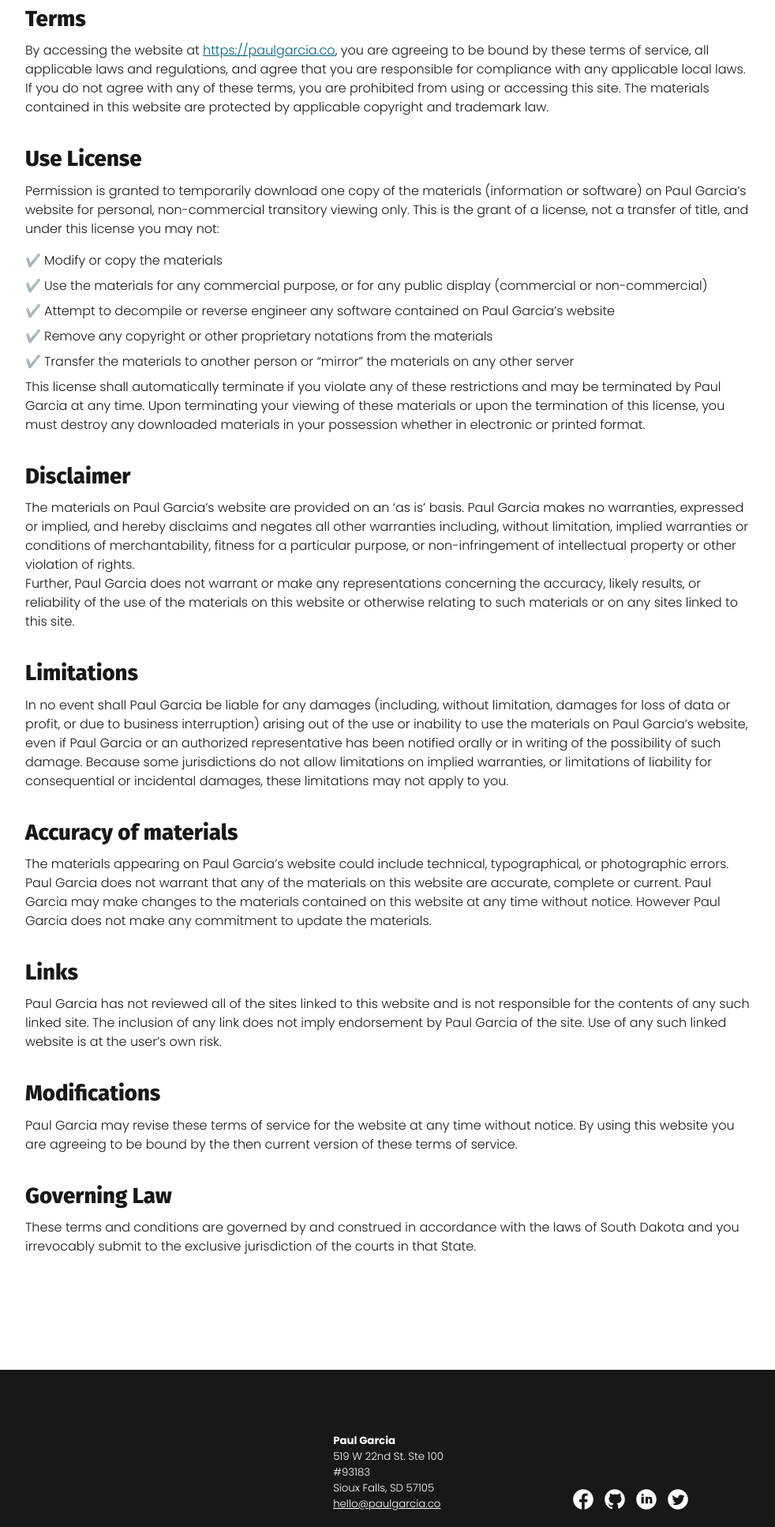
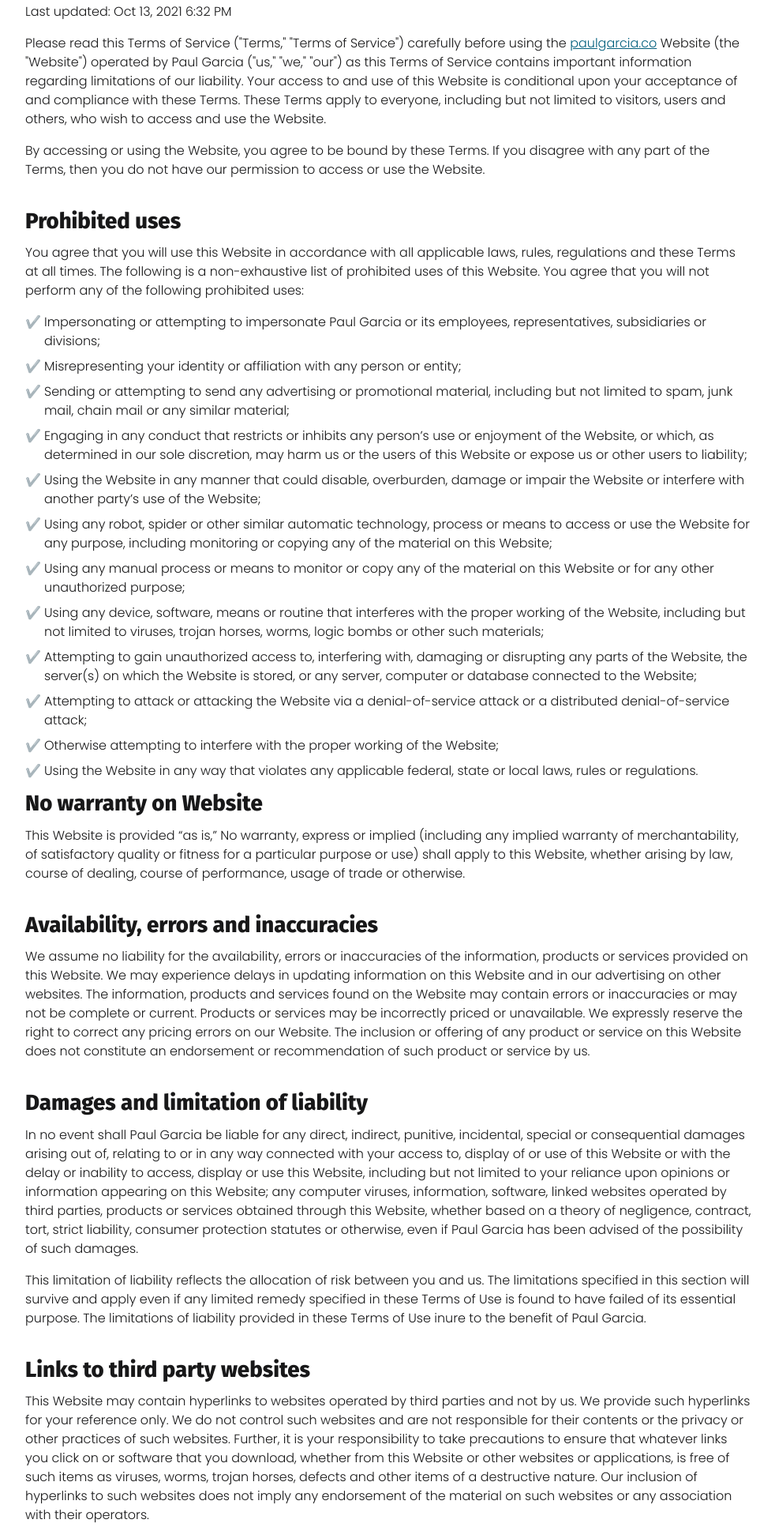
Before and after one commit to gp22/frontera-digital, a Gatsby site: page /terms-of-service in a window 1280 px wide. Shown: the part 229-2162 px from the top of the page at 79% size, without its empty margins (148-1130 px from the left). Built offline with nearby package versions, Linux system fonts and the light colour scheme; Gatsby itself is replaced by a stand-in of ours.

Commit message:
Add Termageddon terms of service

```diff
--- a/src/markdown/pages/terms.md
+++ b/src/markdown/pages/terms.md
@@ -4,43 +4,87 @@ title: Terms of Service
 path: /terms-of-service
 ---
 
-## Terms
+Last updated: Oct 13, 2021 6:32 PM
 
-By accessing the website at [https://paulgarcia.co](https://paulgarcia.co/), you are agreeing to be bound by these terms of service, all applicable laws and regulations, and agree that you are responsible for compliance with any applicable local laws. If you do not agree with any of these terms, you are prohibited from using or accessing this site. The materials contained in this website are protected by applicable copyright and trademark law.
+Please read this Terms of Service ("Terms," "Terms of Service") carefully before using the [paulgarcia.co](https://paulgarcia.co/) Website (the "Website") operated by Paul Garcia ("us," "we," "our") as this Terms of Service contains important information regarding limitations of our liability. Your access to and use of this Website is conditional upon your acceptance of and compliance with these Terms. These Terms apply to everyone, including but not limited to visitors, users and others, who wish to access and use the Website.
 
-## Use License
+By accessing or using the Website, you agree to be bound by these Terms. If you disagree with any part of the Terms, then you do not have our permission to access or use the Website.
 
-Permission is granted to temporarily download one copy of the materials (information or software) on Paul Garcia’s website for personal, non-commercial transitory viewing only. This is the grant of a license, not a transfer of title, and under this license you may not:
+## Prohibited uses
 
--   Modify or copy the materials
--   Use the materials for any commercial purpose, or for any public display (commercial or non-commercial)
--   Attempt to decompile or reverse engineer any software contained on Paul Garcia’s website
--   Remove any copyright or other proprietary notations from the materials
--   Transfer the materials to another person or “mirror” the materials on any other server
+You agree that you will use this Website in accordance with all applicable laws, rules, regulations and these Terms at all times. The following is a non-exhaustive list of prohibited uses of this Website. You agree that you will not perform any of the following prohibited uses:
 
-This license shall automatically terminate if you violate any of these restrictions and may be terminated by Paul Garcia at any time. Upon terminating your viewing of these materials or upon the termination of this license, you must destroy any downloaded materials in your possession whether in electronic or printed format.
+1. Impersonating or attempting to impersonate Paul Garcia or its employees, representatives, subsidiaries or divisions;
+2. Misrepresenting your identity or affiliation with any person or entity;
+3. Sending or attempting to send any advertising or promotional material, including but not limited to spam, junk mail, chain mail or any similar material;
+4. Engaging in any conduct that restricts or inhibits any person’s use or enjoyment of the Website, or which, as determined in our sole discretion, may harm us or the users of this Website or expose us or other users to liability;
+5. Using the Website in any manner that could disable, overburden, damage or impair the Website or interfere with another party’s use of the Website;
+6. Using any robot, spider or other similar automatic technology, process or means to access or use the Website for any purpose, including monitoring or copying any of the material on this Website;
+7. Using any manual process or means to monitor or copy any of the material on this Website or for any other unauthorized purpose;
+8. Using any device, software, means or routine that interferes with the proper working of the Website, including but not limited to viruses, trojan horses, worms, logic bombs or other such materials;
+9. Attempting to gain unauthorized access to, interfering with, damaging or disrupting any parts of the Website, the server(s) on which the Website is stored, or any server, computer or database connected to the Website;
+10. Attempting to attack or attacking the Website via a denial-of-service attack or a distributed denial-of-service attack;
+11. Otherwise attempting to interfere with the proper working of the Website;
+12. Using the Website in any way that violates any applicable federal, state or local laws, rules or regulations.
 
-## Disclaimer
+## No warranty on Website
 
-The materials on Paul Garcia’s website are provided on an ‘as is’ basis. Paul Garcia makes no warranties, expressed or implied, and hereby disclaims and negates all other warranties including, without limitation, implied warranties or conditions of merchantability, fitness for a particular purpose, or non-infringement of intellectual property or other violation of rights.
-Further, Paul Garcia does not warrant or make any representations concerning the accuracy, likely results, or reliability of the use of the materials on this website or otherwise relating to such materials or on any sites linked to this site.
+This Website is provided “as is,” No warranty, express or implied (including any implied warranty of merchantability, of satisfactory quality or fitness for a particular purpose or use) shall apply to this Website, whether arising by law, course of dealing, course of performance, usage of trade or otherwise.
 
-## Limitations
+## Availability, errors and inaccuracies
 
-In no event shall Paul Garcia be liable for any damages (including, without limitation, damages for loss of data or profit, or due to business interruption) arising out of the use or inability to use the materials on Paul Garcia’s website, even if Paul Garcia or an authorized representative has been notified orally or in writing of the possibility of such damage. Because some jurisdictions do not allow limitations on implied warranties, or limitations of liability for consequential or incidental damages, these limitations may not apply to you.
+We assume no liability for the availability, errors or inaccuracies of the information, products or services provided on this Website. We may experience delays in updating information on this Website and in our advertising on other websites. The information, products and services found on the Website may contain errors or inaccuracies or may not be complete or current. Products or services may be incorrectly priced or unavailable. We expressly reserve the right to correct any pricing errors on our Website. The inclusion or offering of any product or service on this Website does not constitute an endorsement or recommendation of such product or service by us.
 
-## Accuracy of materials
+## Damages and limitation of liability
 
-The materials appearing on Paul Garcia’s website could include technical, typographical, or photographic errors. Paul Garcia does not warrant that any of the materials on this website are accurate, complete or current. Paul Garcia may make changes to the materials contained on this website at any time without notice. However Paul Garcia does not make any commitment to update the materials.
+In no event shall Paul Garcia be liable for any direct, indirect, punitive, incidental, special or consequential damages arising out of, relating to or in any way connected with your access to, display of or use of this Website or with the delay or inability to access, display or use this Website, including but not limited to your reliance upon opinions or information appearing on this Website; any computer viruses, information, software, linked websites operated by third parties, products or services obtained through this Website, whether based on a theory of negligence, contract, tort, strict liability, consumer protection statutes or otherwise, even if Paul Garcia has been advised of the possibility of such damages.
 
-## Links
+This limitation of liability reflects the allocation of risk between you and us. The limitations specified in this section will survive and apply even if any limited remedy specified in these Terms of Use is found to have failed of its essential purpose. The limitations of liability provided in these Terms of Use inure to the benefit of Paul Garcia.
 
-Paul Garcia has not reviewed all of the sites linked to this website and is not responsible for the contents of any such linked site. The inclusion of any link does not imply endorsement by Paul Garcia of the site. Use of any such linked website is at the user’s own risk.
+## Links to third party websites
 
-## Modifications
+This Website may contain hyperlinks to websites operated by third parties and not by us. We provide such hyperlinks for your reference only. We do not control such websites and are not responsible for their contents or the privacy or other practices of such websites. Further, it is your responsibility to take precautions to ensure that whatever links you click on or software that you download, whether from this Website or other websites or applications, is free of such items as viruses, worms, trojan horses, defects and other items of a destructive nature. Our inclusion of hyperlinks to such websites does not imply any endorsement of the material on such websites or any association with their operators.
 
-Paul Garcia may revise these terms of service for the website at any time without notice. By using this website you are agreeing to be bound by the then current version of these terms of service.
+## Intellectual property and DMCA notice and procedure for intellectual property infringement claims
 
-## Governing Law
+All contents of this Website are ©2019 - 2021 Paul Garcia or third parties. All rights reserved. Unless specified otherwise, this Website and all content and other materials on this Website including but not limited to all logos, designs, text, graphics, pictures, information, data, software, sound files and arrangement thereof (collectively, “Content”) are the proprietary property of Paul Garcia and are either registered trademarks, trademarks or otherwise protected intellectual property of Paul Garcia or third parties in the United States and/or other countries.
 
-These terms and conditions are governed by and construed in accordance with the laws of South Dakota and you irrevocably submit to the exclusive jurisdiction of the courts in that State.
+If you are aware of a potential infringement of our intellectual property, please contact Paul Garcia at hello@paulgarcia.co.
+
+We respect the intellectual property rights of others. It is our policy to respond to any claim that Content posted on the Website infringes on the copyright, trademark or other intellectual property rights of any person or entity.
+
+If you believe in good faith that the Content infringes on your intellectual property rights, you or your agent may send us a written notice of such infringement titled “Infringement of Intellectual Property Rights - DMCA.” Your notice to us must include the following information:
+
+1. An electronic or physical signature of the person authorized to act on behalf of the owner of the intellectual property right’s interest;
+2. A description of the work that you claim has been infringed, including the URL (i.e., web page address) of the location where the work exists or a copy of the work;
+3. Your name, email, address and telephone number; and
+4. A statement by you that you have a good faith belief that the disputed use is not authorized by the owner of the work, its agent or the law.
+
+Please note that we will not process your complaint if it is not properly filled out or is incomplete. You may be held accountable for damages, including but not limited to costs and attorneys’ fees for any misrepresentation or bad faith claims regarding the infringement of your intellectual property rights by the Content on this Website.
+
+You may submit your claim to us by contacting us at:
+
+Paul Garcia
+hello@paulgarcia.co
+519 W22nd St Ste 100
+#93183
+Sioux Falls, SD 57105
+USA
+
+## Governing law, severability, dispute resolution and venue
+
+These Terms shall be governed and construed in accordance with the laws of the state of South Dakota, United States, without regard to its conflict of laws provisions. These terms shall not be governed by the United Nations convention on contracts for the sale of international goods, the Uniform Commercial Code, nor Incoterms.
+
+Our failure to enforce any right or provision of these Terms will not be considered a waiver of that right or provision. If any provision of these Terms is held to be invalid or unenforceable by a court, the remaining provisions of these Terms will remain in effect. These Terms constitute the entire agreement between you and us regarding our Website, and supersede and replace any prior agreements we might have had with you regarding the Website.
+
+Any controversy or claim arising out of or relating to these Terms including but not limited to the interpretation or breach thereof shall be resolved in a court of competent jurisdiction in Minnehaha County, South Dakota.
+
+You and Paul Garcia agree that each may bring claims against the other only in your or its individual capacity and not as a plaintiff or class member in any class or representative action.
+
+## Changes to Terms of Service
+
+We reserve the right to make changes to these Terms of Service at any time. We will not provide you with any notice when we make changes to this Terms of Service.
+
+## Questions
+
+If you have any questions about our Terms of Service, please contact us at hello@paulgarcia.co.
```
